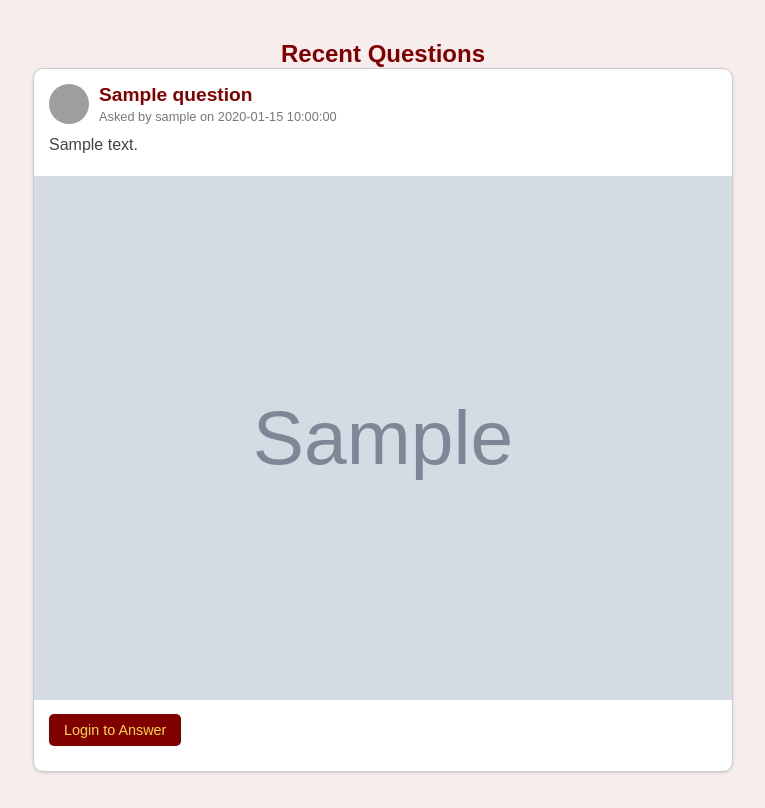
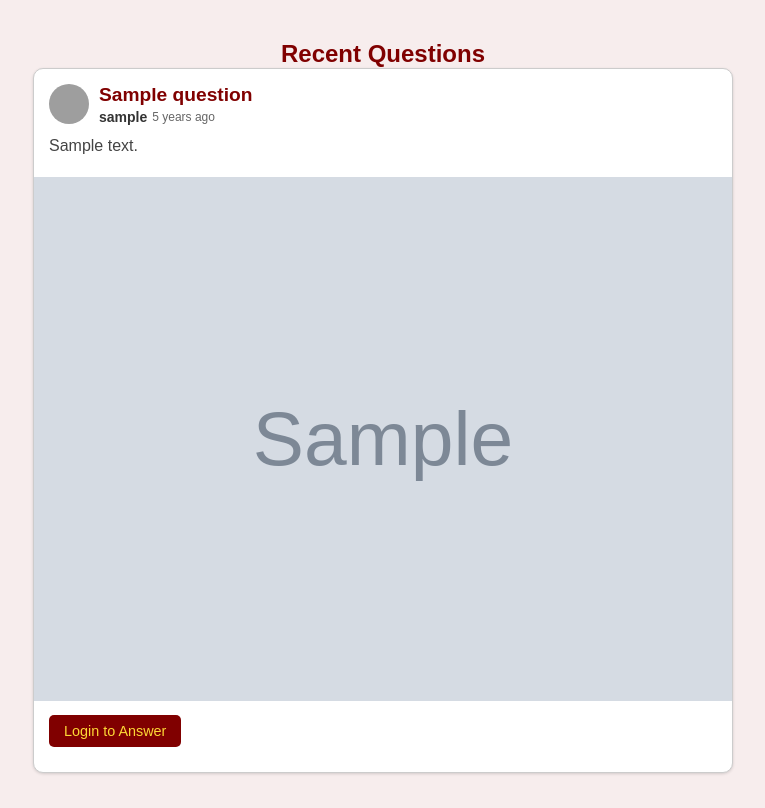
Before and after one commit to kitmrjn/WebApp-1, a PHP site: page / in a window 1280 px wide. Shown: the part 60-868 px from the top of the page, without its empty margins (257-1022 px from the left). Run offline with PHP 8.4, Linux system fonts and the light colour scheme; tables that the repository leaves empty or names only in its code hold one stand-in row (values such as "Sample post"); grey boxes marked "Sample" are stand-in pictures; grey boxes are pictures that could not be loaded.

Commit message:
Changed and removed the asked by

```diff
--- a/CSS/questions.css
+++ b/CSS/questions.css
@@ -42,6 +42,7 @@
   overflow-y: auto;
 }
 
+/* Question Header Styling */
 .question-header {
   display: flex;
   align-items: flex-start;
@@ -65,11 +66,27 @@
   margin-bottom: 3px;
 }
 
+/* Updated Timestamp Styling */
 .timestamp {
   font-size: 0.8rem;
   color: #777;
+  display: flex;
+  align-items: center; /* Align items in a single line */
+  gap: 5px; /* Add space between elements */
 }
 
+.timestamp .username {
+  font-weight: bold;
+  font-size: 14px;
+  color: #333;
+}
+
+.timestamp .time-ago {
+  font-size: 12px;
+  color: #666;
+}
+
+/* Question Content Styling */
 .answer-preview {
   font-size: 1rem;
   color: #444;
@@ -90,6 +107,7 @@
   word-wrap: break-word;
 }
 
+/* Question Photo Styling */
 .question-photo-thumbnail {
   width: calc(100% + 30px);
   height: 100%;
@@ -99,6 +117,7 @@
   margin-left: -15px;
 }
 
+/* Answer Button Styling */
 .answer-button {
   padding: 8px 15px;
   background-color: #800000;
--- a/index.php
+++ b/index.php
@@ -1,6 +1,27 @@
 <?php
 session_start();
 require_once 'db_config.php'; // includes $conn (PDO)
+
+// Function to calculate relative time
+function time_ago($datetime) {
+    $now = new DateTime;
+    $created_at = new DateTime($datetime);
+    $interval = $now->diff($created_at);
+
+    if ($interval->y > 0) {
+        return $interval->y == 1 ? '1 year ago' : $interval->y . ' years ago';
+    } elseif ($interval->m > 0) {
+        return $interval->m == 1 ? '1 month ago' : $interval->m . ' months ago';
+    } elseif ($interval->d > 0) {
+        return $interval->d == 1 ? '1 day ago' : $interval->d . ' days ago';
+    } elseif ($interval->h > 0) {
+        return $interval->h == 1 ? '1 hr ago' : $interval->h . ' hrs ago';
+    } elseif ($interval->i > 0) {
+        return $interval->i == 1 ? '1 min ago' : $interval->i . ' mins ago';
+    } else {
+        return 'Just now';
+    }
+}
 
 // Fetch the latest questions
 $sql = "SELECT q.*, u.username
@@ -102,7 +123,8 @@ if ($_SERVER['REQUEST_METHOD'] === 'POST' && isset($_SESSION['user_id']) && isse
                                         <div class="question-info">
                                             <h3><?php echo htmlspecialchars($row['title']); ?></h3>
                                             <p class="timestamp">
-                                                Asked by <?php echo htmlspecialchars($row['username']); ?> on <?php echo htmlspecialchars($row['created_at']); ?>
+                                                <span class="username"><?php echo htmlspecialchars($row['username']); ?></span>
+                                                <span class="time-ago"><?php echo time_ago($row['created_at']); ?></span>
                                             </p>
                                         </div>
                                     </div>
```
